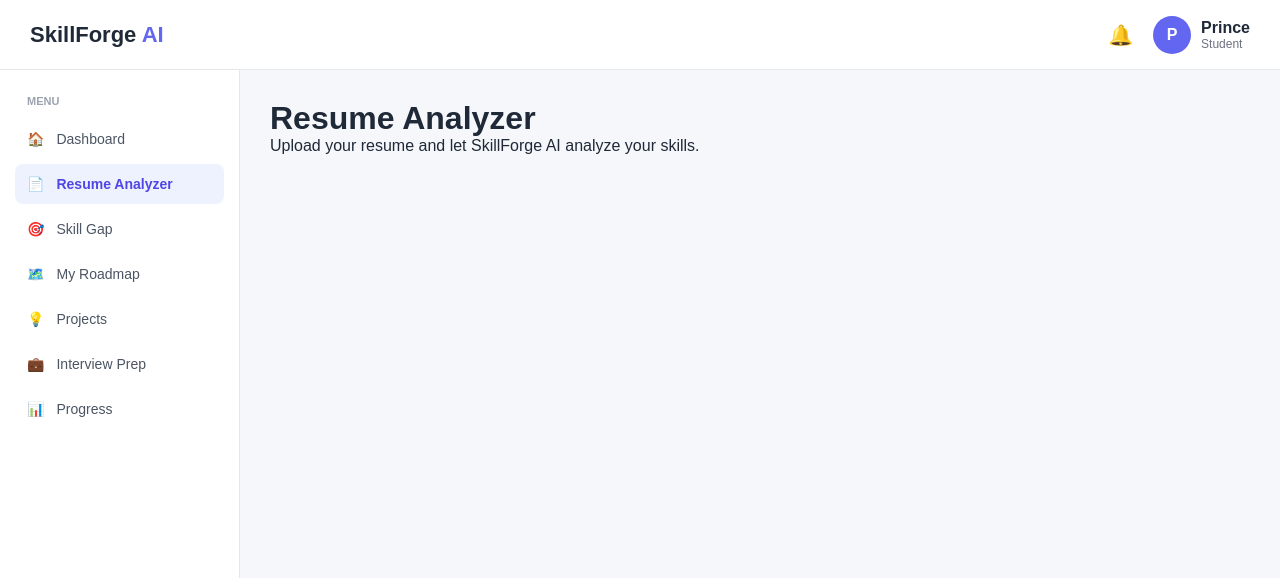
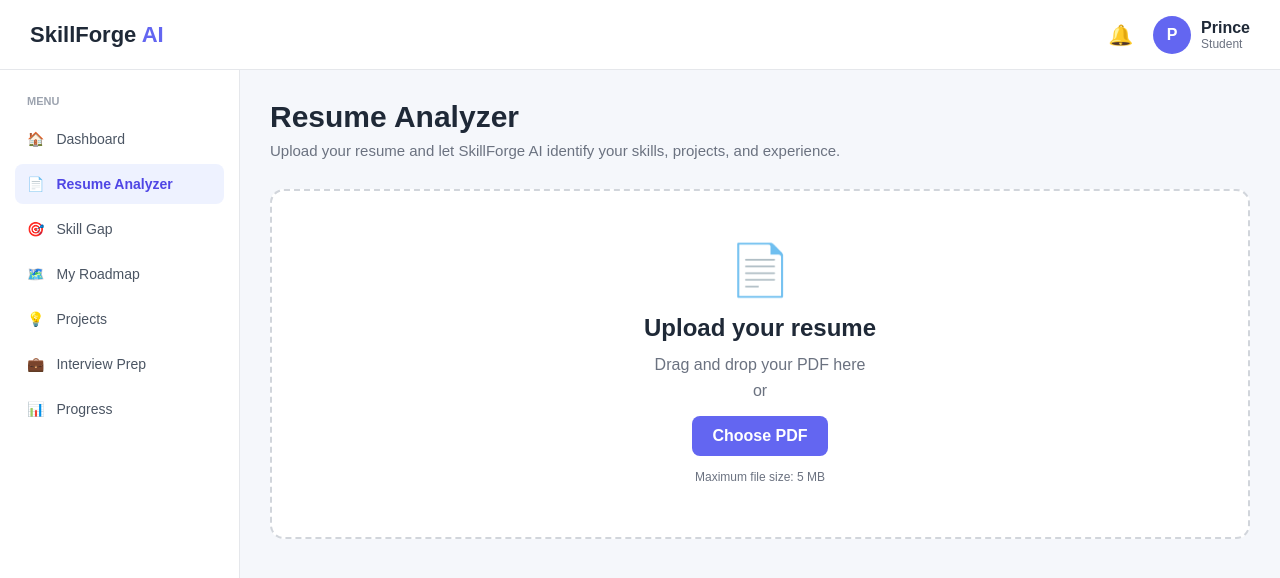
Before and after one commit to prince-dev7046/skillforge-ai, a React (Vite) app: page /resume in a window 1280 px wide. Shown: the top 578 px of the page. Built offline with nearby package versions, Linux system fonts and the light colour scheme.

Commit message:
resume section

```diff
--- a/package.json
+++ b/package.json
@@ -10,6 +10,7 @@
     "preview": "vite preview"
   },
   "dependencies": {
+    "pdfjs-dist": "^6.2.108",
     "react": "^19.2.8",
     "react-dom": "^19.2.8",
     "react-router-dom": "^7.18.2"
--- a/src/index.css
+++ b/src/index.css
@@ -301,3 +301,152 @@ a {
 
   color: #6b7280;
 }
+
+.resume-page {
+  max-width: 1100px;
+}
+
+.page-header {
+  margin-bottom: 30px;
+}
+
+.page-header h1 {
+  font-size: 30px;
+  margin-bottom: 8px;
+}
+
+.page-header p {
+  color: #6b7280;
+  font-size: 15px;
+}
+
+.upload-box {
+  background: #ffffff;
+
+  border: 2px dashed #d1d5db;
+
+  border-radius: 14px;
+
+  min-height: 350px;
+
+  display: flex;
+  flex-direction: column;
+  align-items: center;
+  justify-content: center;
+
+  text-align: center;
+
+  transition: 0.2s;
+
+  padding: 30px;
+}
+
+.upload-box.dragging {
+  border-color: #6366f1;
+  background: #f5f3ff;
+}
+
+.upload-icon {
+  font-size: 50px;
+  margin-bottom: 15px;
+}
+
+.upload-box h2 {
+  margin-bottom: 10px;
+}
+
+.upload-box p {
+  color: #6b7280;
+  line-height: 1.6;
+}
+
+.upload-btn {
+  display: inline-block;
+
+  background: #6366f1;
+  color: white;
+
+  padding: 11px 20px;
+
+  border-radius: 8px;
+
+  cursor: pointer;
+
+  font-weight: 600;
+
+  margin: 12px 0;
+}
+
+.upload-btn:hover {
+  background: #4f46e5;
+}
+
+.upload-info {
+  font-size: 12px;
+}
+
+.selected-file {
+  margin-top: 20px;
+
+  background: #ffffff;
+
+  border: 1px solid #e5e7eb;
+
+  border-radius: 12px;
+
+  padding: 18px 20px;
+
+  display: flex;
+  align-items: center;
+  justify-content: space-between;
+}
+
+.file-info {
+  display: flex;
+  align-items: center;
+  gap: 14px;
+}
+
+.file-icon {
+  width: 45px;
+  height: 45px;
+
+  display: flex;
+  align-items: center;
+  justify-content: center;
+
+  background: #eef2ff;
+
+  border-radius: 8px;
+
+  font-size: 22px;
+}
+
+.file-info h3 {
+  font-size: 15px;
+  margin-bottom: 4px;
+}
+
+.file-info p {
+  color: #6b7280;
+  font-size: 13px;
+}
+
+.analyze-btn {
+  border: none;
+
+  background: #10b981;
+  color: white;
+
+  padding: 11px 18px;
+
+  border-radius: 8px;
+
+  cursor: pointer;
+
+  font-weight: 600;
+}
+
+.analyze-btn:hover {
+  background: #059669;
+}
--- a/src/pages/Resume.jsx
+++ b/src/pages/Resume.jsx
@@ -1,8 +1,112 @@
+import { useState } from "react";
+
 function Resume() {
+  const [file, setFile] = useState(null);
+  const [isDragging, setIsDragging] = useState(false);
+
+  const handleFile = (selectedFile) => {
+    if (!selectedFile) return;
+
+    if (selectedFile.type !== "application/pdf") {
+      alert("Please upload a PDF file.");
+      return;
+    }
+
+    setFile(selectedFile);
+  };
+
+  const handleFileChange = (event) => {
+    const selectedFile = event.target.files[0];
+    handleFile(selectedFile);
+  };
+
+  const handleDrop = (event) => {
+    event.preventDefault();
+    setIsDragging(false);
+
+    const droppedFile = event.dataTransfer.files[0];
+    handleFile(droppedFile);
+  };
+
   return (
-    <div>
-      <h1>Resume Analyzer</h1>
-      <p>Upload your resume and let SkillForge AI analyze your skills.</p>
+    <div className="resume-page">
+
+      <div className="page-header">
+        <div>
+          <h1>Resume Analyzer</h1>
+
+          <p>
+            Upload your resume and let SkillForge AI identify
+            your skills, projects, and experience.
+          </p>
+        </div>
+      </div>
+
+      <div
+        className={`upload-box ${isDragging ? "dragging" : ""}`}
+        onDragOver={(event) => {
+          event.preventDefault();
+          setIsDragging(true);
+        }}
+        onDragLeave={() => setIsDragging(false)}
+        onDrop={handleDrop}
+      >
+
+        <div className="upload-icon">
+          📄
+        </div>
+
+        <h2>Upload your resume</h2>
+
+        <p>
+          Drag and drop your PDF here
+          <br />
+          or
+        </p>
+
+        <label className="upload-btn">
+          Choose PDF
+
+          <input
+            type="file"
+            accept=".pdf,application/pdf"
+            onChange={handleFileChange}
+            hidden
+          />
+        </label>
+
+        <p className="upload-info">
+          Maximum file size: 5 MB
+        </p>
+
+      </div>
+
+      {file && (
+        <div className="selected-file">
+
+          <div className="file-info">
+
+            <div className="file-icon">
+              📄
+            </div>
+
+            <div>
+              <h3>{file.name}</h3>
+
+              <p>
+                {(file.size / 1024 / 1024).toFixed(2)} MB
+              </p>
+            </div>
+
+          </div>
+
+          <button className="analyze-btn">
+            Analyze Resume
+          </button>
+
+        </div>
+      )}
+
     </div>
   );
 }
```
Also changed, not shown: 1 other file (tests, documents, lock files or other folders).
